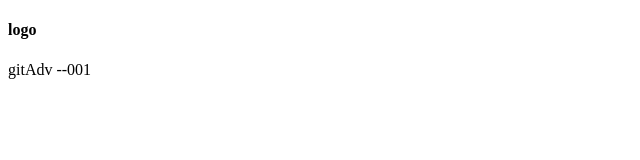
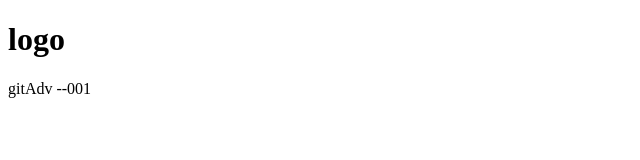
Before and after one commit to tal0311/gitAdv-001, a plain HTML site: page index.html in a window 1280 px wide. Shown: the whole page, without its empty margins (0-640 px from the left). Drawn offline with Linux system fonts and the light colour scheme.

Commit message:
made header bigger

```diff
--- a/index.html
+++ b/index.html
@@ -10,7 +10,7 @@
 
 <body>
     <header>
-        <h4>logo</h4>
+        <h1>logo</h1>
     </header>
     <div>gitAdv --001</div>
 
```
